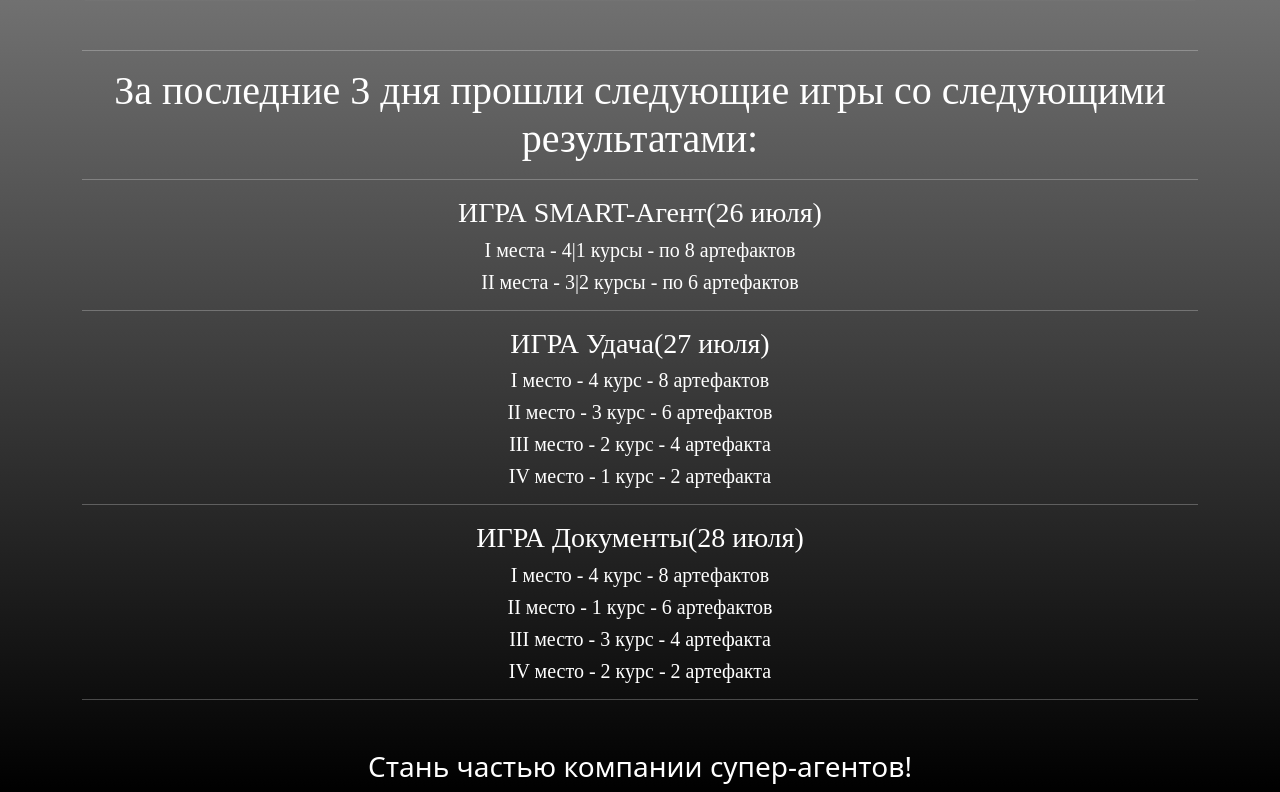
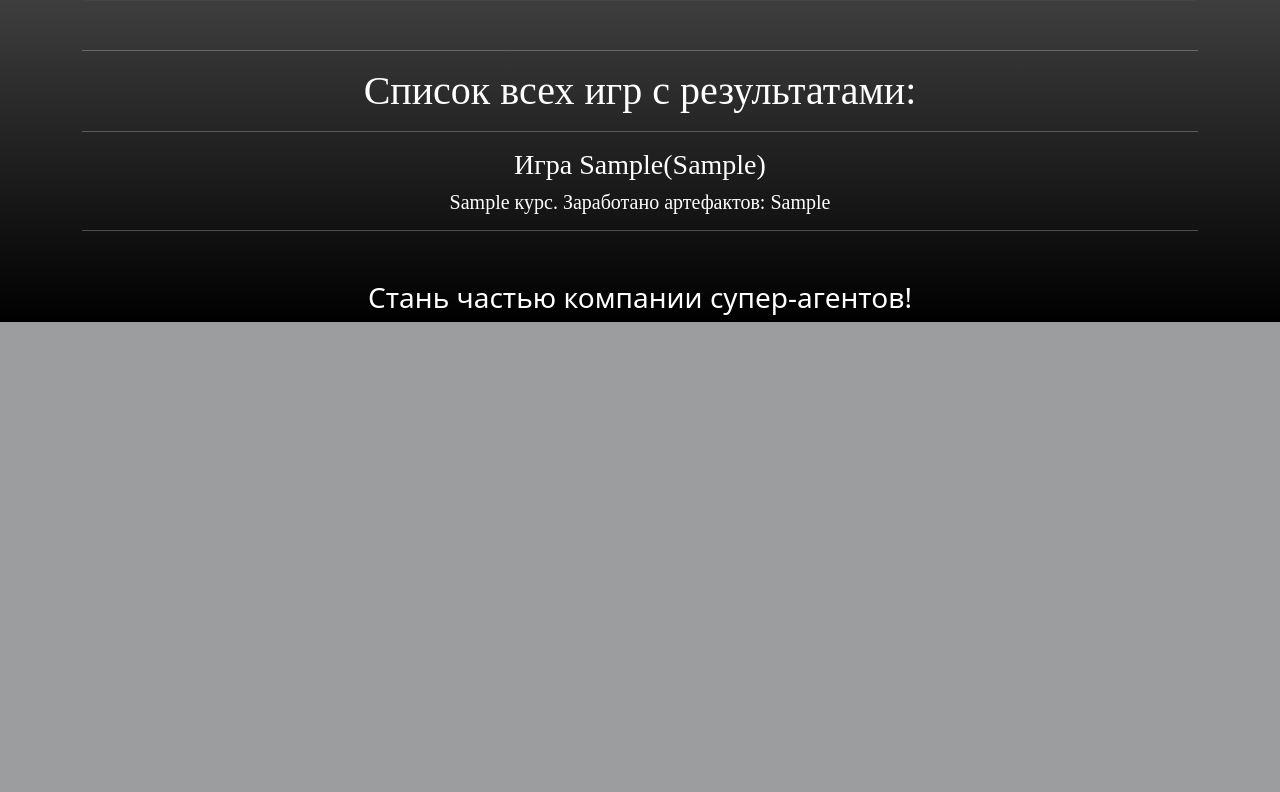
Before and after one commit to G4st3r21/Friendship, a Django app: template Statistics/templates/statistics/Stats.html in a window 1280 px wide. Shown: the part 1003-1795 px from the top of the page. After the commit the page ends 1325 px from the top, so only its background shows below. Run offline with Django 4.2, Linux system fonts and the light colour scheme; the template is opened without the code that fills it: most values are stand-ins (such as "Sample title", 1, 10 or a date in 2020); some web fonts are replaced.

Commit message:
Переход с бд на парсинг основной экономической таблицы

```diff
--- a/Statistics/templates/statistics/Stats.html
+++ b/Statistics/templates/statistics/Stats.html
@@ -61,23 +61,14 @@
 <div class="container"
      style="font-family: 'Gentium Book Plus', serif; text-align: center; margin-top: 50px; color: white">
     <hr>
-    <h1>За последние 3 дня прошли следующие игры со следующими результатами:</h1>
-    <hr>
-    <h3>ИГРА SMART-Агент(26 июля)</h3>
-    <h5>I места - 4|1 курсы - по 8 артефактов</h5>
-    <h5>II места - 3|2 курсы - по 6 артефактов</h5>
-    <hr>
-    <h3>ИГРА Удача(27 июля)</h3>
-    <h5>I место - 4 курс - 8 артефактов</h5>
-    <h5>II место - 3 курс - 6 артефактов</h5>
-    <h5>III место - 2 курс - 4 артефакта</h5>
-    <h5>IV место - 1 курс - 2 артефакта</h5>
-    <hr>
-    <h3>ИГРА Документы(28 июля)</h3>
-    <h5>I место - 4 курс - 8 артефактов</h5>
-    <h5>II место - 1 курс - 6 артефактов</h5>
-    <h5>III место - 3 курс - 4 артефакта</h5>
-    <h5>IV место - 2 курс - 2 артефакта</h5>
+    <h1>Список всех игр с результатами:</h1>
+    {% for game in games %}
+        <hr>
+        <h3>Игра {{ game.1 }}({{ game.0 }})</h3>
+        {% for team in game.2 %}
+            <h5>{{ team.0 }} курс. Заработано артефактов: {{ team.1 }}</h5>
+        {% endfor %}
+    {% endfor %}
     <hr>
 </div>
 
--- a/requirements.txt
+++ b/requirements.txt
@@ -6,3 +6,4 @@ setuptools==60.2.0
 sqlparse==0.4.2
 wheel==0.37.1
 gunicorn==20.1.0
+openpyxl==3.0.10
```
Also changed, not shown: Statistics/views.py (+39 -17 lines), Statistics/__init__.py (line endings or trailing spaces), 2 other files.
